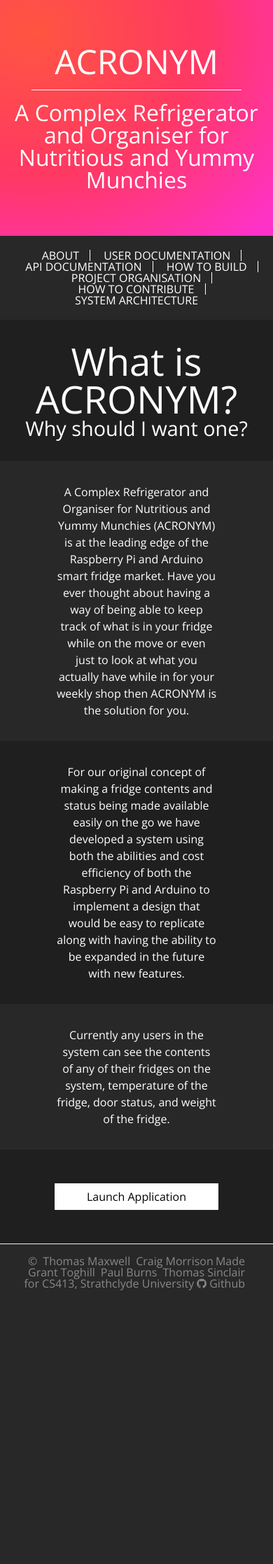
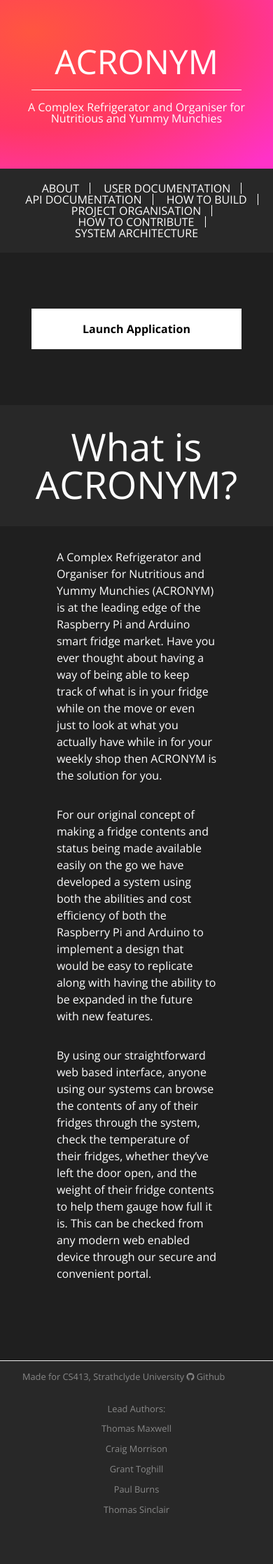
Before and after one commit to nightpaws/ACRONYM, a PHP site: page / in a window 390 px wide. Shown: the whole page at 70% size. Before the commit the page ends 1844 px from the top, so only its background shows below. Run offline with PHP 8.4, Linux system fonts and the light colour scheme; some libraries are stand-ins or nearby versions.

Commit message:
mostly finished homepage for website, is responsive

```diff
--- a/src/website/src/footer.php
+++ b/src/website/src/footer.php
@@ -1,22 +1,25 @@
 </main>
 <footer>
-	<div id="copyright" class="">
-		<ul>
-			<li>&copy</li>
-			<li><a href="https://tom-maxwell.com">Thomas Maxwell</a></li>
-			<li><a href="https://nightpaws.eu">Craig Morrison</a></li>
-			<li>Grant Toghill</li>
-			<li>Paul Burns</li>
-			<li>Thomas Sinclair</li>
-		</ul>
-	</div>
 	<div id="disclaimer" class="">
 		<p>
 			Made for <a href="https://local.cis.strath.ac.uk/wp/teaching/undergraduate/syllabuses/cs413/">CS413</a>, <a href="https://www.strath.ac.uk/"> Strathclyde University</a>
 			<a href="https://github.com/nightpaws/Elite-Team-6"><i class="fa fa-github"></i> Github</a>
 		</p>
 	</div>
+	<div id="copyright" class="">
+		<ul>
+			<li>Lead Authors:</li>
+			<li><a href="https://tom-maxwell.com">Thomas Maxwell</a></li>
+			<li><a href="https://nightpaws.eu">Craig Morrison</a></li>
+			<li>Grant Toghill</li>
+			<li>Paul Burns</li>
+			<li>Thomas Sinclair</li>
+			<div class="clearfix"></div>
+		</ul>
+	</div>
+	<div class="clearfix"></div>
 </footer>
-
+	<script src="https://cdnjs.cloudflare.com/ajax/libs/jquery/2.2.0/jquery.min.js"></script>
+	<script src="https://cdnjs.cloudflare.com/ajax/libs/twitter-bootstrap/3.3.6/js/bootstrap.min.js"></script>
 </body>
 </html>
--- a/src/website/src/gulpfile.js
+++ b/src/website/src/gulpfile.js
@@ -55,7 +55,7 @@ gulp.task('watch-css', function() {
 // Set the proxy.
 gulp.task('browser-sync', function () {
   browserSync({
-    proxy: "http://localhost/acronym/"
+    proxy: "https://localhost/acronym/"
   });
 });
 
--- a/src/website/src/header.php
+++ b/src/website/src/header.php
@@ -9,6 +9,9 @@
 	<meta name="viewport" content="width=device-width, user-scalable=no">
 	<link rel="shortcut icon" href="<?php echo TEMPLATE_URL; ?>/favicon.ico" />
 
+	<!-- libs and such -->
+	<link rel="stylesheet" href="https://cdnjs.cloudflare.com/ajax/libs/twitter-bootstrap/3.3.6/css/bootstrap.min.css">
+
 	<!-- Main Stylesheet -->
 	<link rel="stylesheet" href="css/build/base.css">
 
--- a/src/website/src/index.php
+++ b/src/website/src/index.php
@@ -2,27 +2,19 @@
 <?php include ('toolbar.php'); ?>
 
 <main>
-	<div class="content-primary text-center">
+	<div class="content-primary text-center" id="launch-container">
+		<a href="dashboard/" id="launch">Launch Application</a>
+
+	</div>
+	<div class="content-secondary text-center" >
 		<h1>What is ACRONYM?</h1>
-		<h4>Why should I want one?</h4>
 	</div>
-	<div class="content-secondary text-center">
-		<p>A Complex Refrigerator and Organiser for Nutritious and Yummy Munchies (ACRONYM) is at the leading edge of the Raspberry Pi and Arduino smart fridge market.
-			Have you ever thought about having a way of being able to keep track of what is in your fridge while on the move or even just to look at what you actually
-			 have while in for your weekly shop then ACRONYM is the solution for you.</p>
-	</div>
-	<div class="content-primary text-center">
-		<p>For our original concept of making a fridge contents and status being made available easily on the go we have developed a system using both the abilities
-		 and cost efficiency of both the Raspberry Pi and Arduino to implement a design that would be easy to replicate along with having the ability to be expanded
-		  in the future with new features.</p>
-	</div>
-	<div class="content-secondary text-center">
-		<p>Currently any users in the system can see the contents of any of their fridges on the system, temperature of the fridge, door status, and weight of the fridge.</p>
+	<div class="content-primary">
+		<p>A Complex Refrigerator and Organiser for Nutritious and Yummy Munchies (ACRONYM) is at the leading edge of the Raspberry Pi and Arduino smart fridge market. Have you ever thought about having a way of being able to keep track of what is in your fridge while on the move or even just to look at what you actually have while in for your weekly shop then ACRONYM is the solution for you.</p>
+		<p>For our original concept of making a fridge contents and status being made available easily on the go we have developed a system using both the abilities and cost efficiency of both the Raspberry Pi and Arduino to implement a design that would be easy to replicate along with having the ability to be expanded in the future with new features.</p>
+		<p>By using our straightforward web based interface, anyone using our systems can browse the contents of any of their fridges through the system, check the temperature of their fridges, whether they’ve left the door open, and the weight of their fridge contents to help them gauge how full it is. This can be checked from any modern web enabled device through our secure and convenient portal.</p>
 
 		<!-- <p>ACRONYM is an project for an Embedded Systems class at the University of Strathclyde Scotland. We have aimed to create a fridge system that will enable users, and carers  to monitor the status and contents of the fridge</p> -->
-	</div>
-	<div class="content-primary" id="launch-container">
-		<a href="dashboard/" id="launch">Launch Application</a>
 	</div>
 
 </main>
--- a/src/website/src/sass/base.scss
+++ b/src/website/src/sass/base.scss
@@ -5,6 +5,7 @@ $primarybackground : #1F1F1F;
 $secondarybackground : #282828;
 $main-font : 'Open Sans', sans-serif;
 $main-font_bold : 'Open Sans', sans-serif;
+$header-background: radial-gradient(ellipse farthest-corner at 45px 45px, #ff5541 1%, #FF3863 50%, #ff32c8 95%);
 
 @import "setup/reset";
 
--- a/src/website/src/sass/navigation/_footer.scss
+++ b/src/website/src/sass/navigation/_footer.scss
@@ -7,16 +7,51 @@ footer{
     border-top: 1px solid #eee;
     background-color: $secondarybackground;
     color: $footertext;
+
+    @media screen and (max-width: 750px){
+        font-size: 0.8rem;
+    }
+
     #copyright{
+
+        float: left;
+
+        @media screen and (max-width: 1150px){
+            float: none;
+            max-width: 685px;
+            width: 100%;
+            margin: auto;
+            margin-bottom: 3rem;
+        }
+
         li{
             float: left;
             display:inline-block;
             padding-left: 0.5rem;
+
+            @media screen and(max-width: 750px){
+                float: none;
+                display: block;
+                text-align: center;
+                padding: 0.5rem 0;
+
+                &:first-of-type{
+                    padding-top: 2rem;
+                }
+            }
         }
     }
     #disclaimer{
-        text-align: right;
+        float: right;
         padding-right: 0.5rem;
+
+        @media screen and (max-width: 1150px){
+            float: none;
+            max-width: 400px;
+            width: 100%;
+            margin: auto;
+        }
+
     }
     li{
         display:inline-block;
--- a/src/website/src/sass/setup/_screen.scss
+++ b/src/website/src/sass/setup/_screen.scss
@@ -64,7 +64,7 @@ html{
 }
 
 header{
-    background-image: radial-gradient(ellipse farthest-corner at 45px 45px, #ff5541 1%, #FF3863 50%, #ff32c8 95%);
+    background-image: $header-background;
     padding: 4rem 0 4rem 0;
     text-align: center;
     color: white;
@@ -81,6 +81,21 @@ header h1{
 
 header h2{
     font-size: 2rem;
+
+    @media screen and (max-width: 700px){
+        font-size: 1.5rem;
+        width: 80%;
+        margin: auto;
+    }
+
+    @media screen and (max-width: 550px){
+        font-size: 1.25rem;
+    }
+
+    @media screen and (max-width: 460px){
+        font-size: 1rem;
+    }
+
 }
 
 #blurb{
@@ -97,14 +112,14 @@ header h2{
 }
 
 #launch-container{
-    padding: 3rem 0;
+    padding: 5rem 0;
 }
 
 #launch{
     display: block;
-    padding: .375rem 1rem;
+    padding: 1rem 3rem;
     font-size: 1rem;
-    font-weight: 400;
+    font-weight: bold;
     line-height: 1.5;
     text-align: center;
     white-space: nowrap;
@@ -115,14 +130,16 @@ header h2{
     user-select: none;
     border: .0625rem solid transparent;
     background-color: white;
-    width: 200px;
+    width: 300px;
     color: black;
     text-decoration: none;
     margin: auto;
+    transition: all 0.5s ease;
 }
 
 #launch:hover{
-    background-color: #eeeeee;
+    background-color: $secondary;
+    color: white;
 }
 
 .content-primary{
@@ -133,6 +150,23 @@ header h2{
         width: 70%;
         margin: auto;
         line-height: 1.5;
+        font-size: 1.25rem;
+
+        @media screen and (max-width: 768px){
+            font-size: 1rem;
+        }
+
+        @media screen and (max-width: 400px){
+            font-size: 1rem;
+        }
+
+        &:not(:last-of-type){
+            padding-bottom: 2rem;
+        }
+
+        &:last-of-type{
+            padding-bottom: 5rem;
+        }
     }
     ul{
         width: 70%;
@@ -150,11 +184,30 @@ header h2{
     background-color: $secondarybackground;
     color: white;
     padding: 2rem;
+
     p{
         width: 70%;
         margin: auto;
         line-height: 1.5;
+        font-size: 1.25rem;
+
+        @media screen and (max-width: 768px){
+            font-size: 1rem;
+        }
+
+        @media screen and (max-width: 400px){
+            font-size: 1rem;
+        }
+
+        &:not(:last-of-type){
+            padding-bottom: 2rem;
+        }
+
+        &:last-of-type{
+            padding-bottom: 5rem;
+        }
     }
+
     ul{
         width: 70%;
         margin: auto;
```
Also changed, not shown: src/website/src/css/build/base.css.
